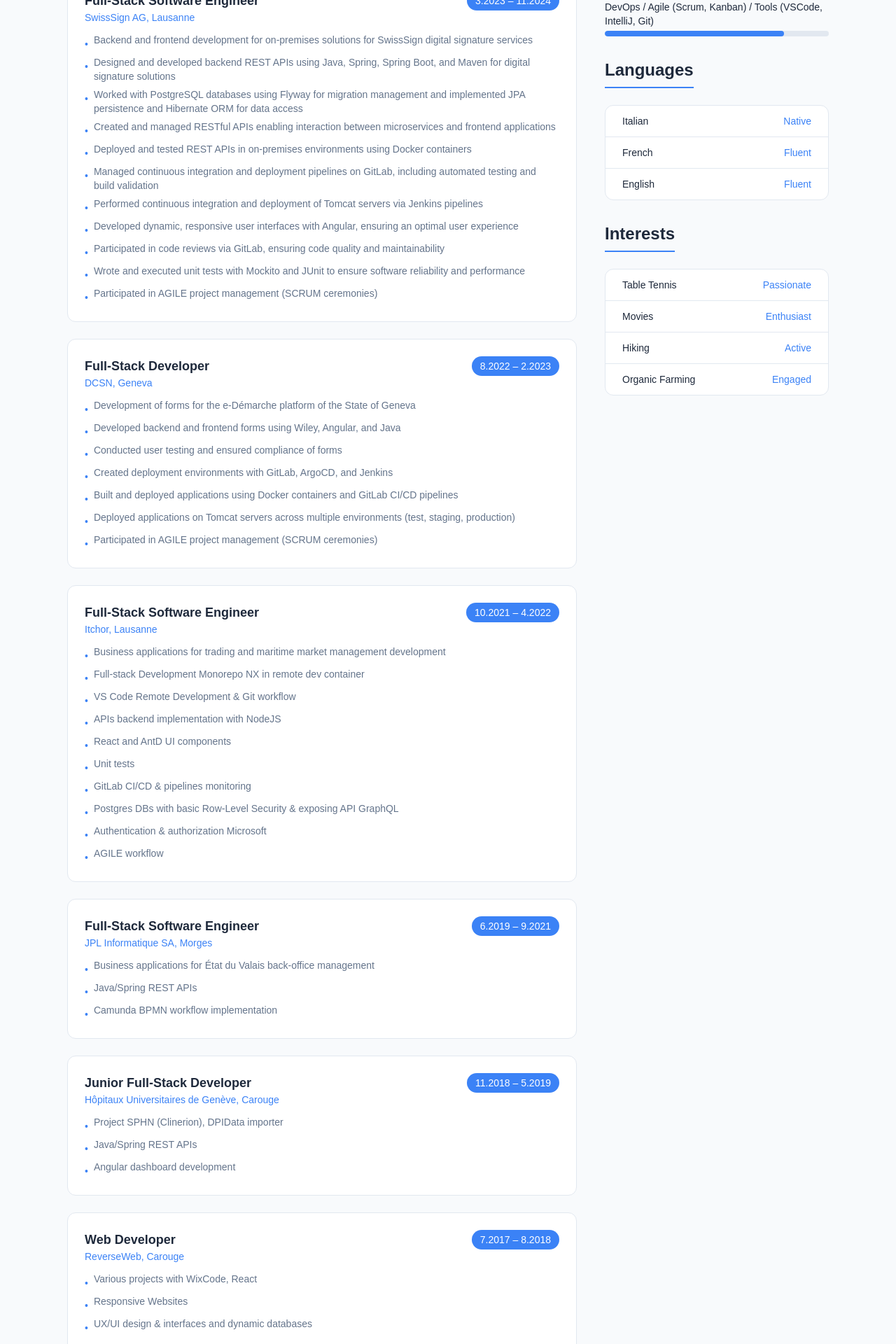
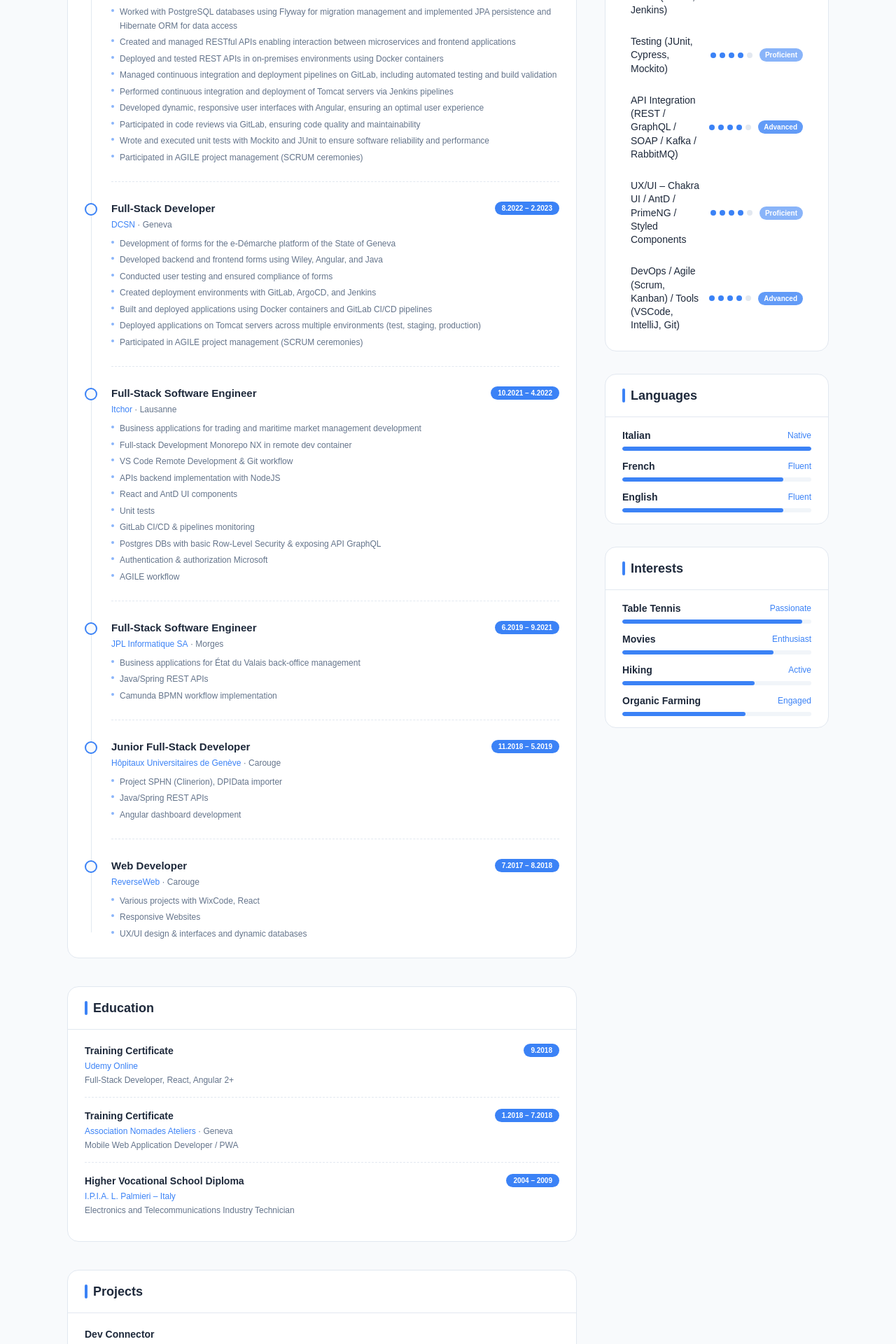
Before and after one commit to mdnuruzzamannirob/new-portfolio, a Next.js app: page / in a window 1280 px wide. Shown: the part 840-2760 px from the top of the page at 70% size. Built offline with nearby package versions, Linux system fonts and the light colour scheme; a web font is replaced by a local one.

Commit message:
feat: enhance section layouts and styling for improved visual consistency

```diff
--- a/src/components/sections/EducationSection.tsx
+++ b/src/components/sections/EducationSection.tsx
@@ -3,29 +3,34 @@
 
 const EducationSection = () => {
   return (
-    <section>
+    <section className="bg-card-bg border border-card-border rounded-2xl overflow-hidden">
       <SectionTitle>Education</SectionTitle>
-      <div className="space-y-4">
+
+      <div className="px-5 sm:px-6 py-5 space-y-4">
         {education.map((edu, i) => (
           <div
             key={i}
-            className="bg-card-bg border border-card-border rounded-xl p-4 sm:p-6 hover:border-primary/40 transition-colors"
+            className={`pb-4 ${
+              i < education.length - 1
+                ? "border-b border-dashed border-card-border"
+                : ""
+            }`}
           >
-            <div className="flex flex-col sm:flex-row sm:items-start sm:justify-between gap-1 sm:gap-4 mb-2">
-              <div>
-                <h3 className="text-base font-semibold text-foreground">
-                  {edu.degree}
-                </h3>
-                <p className="text-primary text-sm font-medium">
-                  {edu.institution}
-                  {edu.location ? `, ${edu.location}` : ""}
-                </p>
-              </div>
-              <span className="text-xs sm:text-sm text-primary-foreground bg-primary px-3 py-1 rounded-full font-medium whitespace-nowrap self-start">
+            <div className="flex flex-wrap items-start justify-between gap-2 mb-1">
+              <h3 className="text-sm font-semibold text-foreground">
+                {edu.degree}
+              </h3>
+              <span className="text-[10px] font-semibold text-primary-foreground bg-primary px-2.5 py-0.5 rounded-full whitespace-nowrap">
                 {edu.period}
               </span>
             </div>
-            <p className="text-sm text-muted">{edu.description}</p>
+            <p className="text-xs font-medium text-primary mb-1">
+              {edu.institution}
+              {edu.location ? (
+                <span className="text-muted font-normal"> · {edu.location}</span>
+              ) : null}
+            </p>
+            <p className="text-xs text-muted">{edu.description}</p>
           </div>
         ))}
       </div>
--- a/src/components/sections/ExperienceSection.tsx
+++ b/src/components/sections/ExperienceSection.tsx
@@ -3,37 +3,62 @@
 
 const ExperienceSection = () => {
   return (
-    <section>
+    <section className="bg-card-bg border border-card-border rounded-2xl overflow-hidden">
       <SectionTitle>Work Experience</SectionTitle>
-      <div className="space-y-6">
+
+      {/* Timeline */}
+      <div className="px-5 sm:px-6 py-6">
+        <div className="relative">
+          {/* Vertical spine */}
+          <div className="absolute left-[9px] top-3 bottom-3 w-px bg-card-border" />
+
+          <div className="space-y-0">
             {experiences.map((exp, i) => (
-          <div
-            key={i}
-            className="bg-card-bg border border-card-border rounded-xl p-4 sm:p-6 hover:border-primary/40 transition-colors"
-          >
-            <div className="flex flex-col sm:flex-row sm:items-start sm:justify-between gap-1 sm:gap-4 mb-3">
-              <div>
-                <h3 className="text-base sm:text-lg font-semibold text-foreground">
+              <div key={i} className="relative flex gap-5 pb-7 last:pb-0">
+                {/* Dot */}
+                <div className="relative z-10 shrink-0 mt-0.5">
+                  <div className="w-[18px] h-[18px] rounded-full bg-background border-2 border-primary" />
+                </div>
+
+                {/* Content */}
+                <div className="flex-1 min-w-0">
+                  {/* Top row: role + period */}
+                  <div className="flex flex-wrap items-start justify-between gap-2 mb-1">
+                    <h3 className="text-sm sm:text-[15px] font-semibold text-foreground leading-snug">
                       {exp.role}
                     </h3>
-                <p className="text-primary text-sm font-medium">
-                  {exp.company}, {exp.location}
-                </p>
-              </div>
-              <span className="text-xs sm:text-sm text-primary-foreground bg-primary px-3 py-1 rounded-full font-medium whitespace-nowrap self-start">
+                    <span className="text-[10px] font-semibold text-primary-foreground bg-primary px-2.5 py-0.5 rounded-full whitespace-nowrap">
                       {exp.period}
                     </span>
                   </div>
-            <ul className="space-y-1.5 text-sm text-muted">
+
+                  {/* Company */}
+                  <p className="text-xs font-medium text-primary mb-2.5">
+                    {exp.company}
+                    {exp.location ? (
+                      <span className="text-muted font-normal"> · {exp.location}</span>
+                    ) : null}
+                  </p>
+
+                  {/* Highlights */}
+                  <ul className="space-y-1">
                     {exp.highlights.map((item, j) => (
-                <li key={j} className="flex items-start gap-2">
-                  <span className="text-primary mt-1.5 shrink-0">•</span>
-                  <span>{item}</span>
+                      <li key={j} className="flex items-start gap-2 text-xs text-muted leading-relaxed">
+                        <span className="shrink-0 mt-[5px] w-1 h-1 rounded-full bg-primary/60" />
+                        {item}
                       </li>
                     ))}
                   </ul>
+
+                  {/* Divider between entries */}
+                  {i < experiences.length - 1 && (
+                    <div className="mt-6 border-t border-dashed border-card-border" />
+                  )}
+                </div>
               </div>
             ))}
+          </div>
+        </div>
       </div>
     </section>
   );
--- a/src/components/sections/InterestsSection.tsx
+++ b/src/components/sections/InterestsSection.tsx
@@ -1,26 +1,41 @@
 import { interests } from "@/lib/constants/data";
 import SectionTitle from "@/components/ui/SectionTitle";
 
+const levelToPercent: Record<string, number> = {
+  Passionate: 95,
+  Enthusiast: 80,
+  Active: 70,
+  Engaged: 65,
+  Casual: 45,
+};
+
 const InterestsSection = () => {
   return (
-    <section>
+    <section className="bg-card-bg border border-card-border rounded-2xl overflow-hidden">
       <SectionTitle>Interests</SectionTitle>
-      <div className="bg-card-bg border border-card-border rounded-xl overflow-hidden">
-        {interests.map((interest, i) => (
-          <div
-            key={i}
-            className={`flex items-center justify-between px-4 sm:px-6 py-3 ${
-              i !== interests.length - 1 ? "border-b border-card-border" : ""
-            }`}
-          >
-            <span className="text-sm font-medium text-foreground">
-              {interest.name}
-            </span>
-            <span className="text-xs sm:text-sm text-primary font-medium">
-              {interest.level}
-            </span>
-          </div>
-        ))}
+
+      <div className="px-5 sm:px-6 py-4 space-y-3">
+        {interests.map((interest, i) => {
+          const pct = levelToPercent[interest.level] ?? 50;
+          return (
+            <div key={i}>
+              <div className="flex items-center justify-between mb-1.5">
+                <span className="text-sm font-semibold text-foreground">
+                  {interest.name}
+                </span>
+                <span className="text-xs font-medium text-primary">
+                  {interest.level}
+                </span>
+              </div>
+              <div className="w-full h-1.5 bg-section-bg rounded-full overflow-hidden">
+                <div
+                  className="h-full bg-primary rounded-full"
+                  style={{ width: `${pct}%` }}
+                />
+              </div>
+            </div>
+          );
+        })}
       </div>
     </section>
   );
--- a/src/components/sections/LanguagesSection.tsx
+++ b/src/components/sections/LanguagesSection.tsx
@@ -1,26 +1,41 @@
 import { languages } from "@/lib/constants/data";
 import SectionTitle from "@/components/ui/SectionTitle";
 
+const levelToPercent: Record<string, number> = {
+  Native: 100,
+  Fluent: 85,
+  Advanced: 70,
+  Intermediate: 55,
+  Basic: 35,
+};
+
 const LanguagesSection = () => {
   return (
-    <section>
+    <section className="bg-card-bg border border-card-border rounded-2xl overflow-hidden">
       <SectionTitle>Languages</SectionTitle>
-      <div className="bg-card-bg border border-card-border rounded-xl overflow-hidden">
-        {languages.map((lang, i) => (
-          <div
-            key={i}
-            className={`flex items-center justify-between px-4 sm:px-6 py-3 ${
-              i !== languages.length - 1 ? "border-b border-card-border" : ""
-            }`}
-          >
-            <span className="text-sm font-medium text-foreground">
-              {lang.name}
-            </span>
-            <span className="text-xs sm:text-sm text-primary font-medium">
-              {lang.level}
-            </span>
-          </div>
-        ))}
+
+      <div className="px-5 sm:px-6 py-4 space-y-3">
+        {languages.map((lang, i) => {
+          const pct = levelToPercent[lang.level] ?? 50;
+          return (
+            <div key={i}>
+              <div className="flex items-center justify-between mb-1.5">
+                <span className="text-sm font-semibold text-foreground">
+                  {lang.name}
+                </span>
+                <span className="text-xs font-medium text-primary">
+                  {lang.level}
+                </span>
+              </div>
+              <div className="w-full h-1.5 bg-section-bg rounded-full overflow-hidden">
+                <div
+                  className="h-full bg-primary rounded-full"
+                  style={{ width: `${pct}%` }}
+                />
+              </div>
+            </div>
+          );
+        })}
       </div>
     </section>
   );
--- a/src/components/sections/ProjectsSection.tsx
+++ b/src/components/sections/ProjectsSection.tsx
@@ -19,23 +19,28 @@
 
 const ProjectsSection = () => {
   return (
-    <section>
+    <section className="bg-card-bg border border-card-border rounded-2xl overflow-hidden">
       <SectionTitle>Projects</SectionTitle>
-      <div className="space-y-4">
+
+      <div className="px-5 sm:px-6 py-5 space-y-5">
         {projects.map((project, i) => (
           <div
             key={i}
-            className="bg-card-bg border border-card-border rounded-xl p-4 sm:p-6 hover:border-primary/40 transition-colors"
+            className={`pb-5 ${
+              i < projects.length - 1
+                ? "border-b border-dashed border-card-border"
+                : ""
+            }`}
           >
-            <h3 className="text-base font-semibold text-foreground mb-1">
+            <h3 className="text-sm font-semibold text-foreground mb-1">
               {project.name}
             </h3>
-            <p className="text-sm text-muted mb-3">{project.description}</p>
+            <p className="text-xs text-muted mb-3 leading-relaxed">{project.description}</p>
             <div className="flex flex-wrap gap-1.5">
               {project.tags.map((tag, j) => (
                 <span
                   key={j}
-                  className={`text-xs px-2.5 py-1 rounded-full font-medium ${getTagColor(j)}`}
+                  className={`text-[10px] font-medium px-2 py-0.5 rounded-full ${getTagColor(j)}`}
                 >
                   {tag}
                 </span>
--- a/src/components/sections/SkillsSection.tsx
+++ b/src/components/sections/SkillsSection.tsx
@@ -1,23 +1,58 @@
 import { skills } from "@/lib/constants/data";
 import SectionTitle from "@/components/ui/SectionTitle";
 
+const levelLabel = (level: number) => {
+  if (level >= 90) return "Expert";
+  if (level >= 80) return "Advanced";
+  if (level >= 65) return "Proficient";
+  return "Familiar";
+};
+
+const levelColor = (level: number) => {
+  if (level >= 90) return "bg-primary text-primary-foreground";
+  if (level >= 80) return "bg-primary/80 text-primary-foreground";
+  if (level >= 65) return "bg-primary/60 text-primary-foreground";
+  return "bg-primary/40 text-primary-foreground";
+};
+
 const SkillsSection = () => {
   return (
-    <section>
+    <section className="bg-card-bg border border-card-border rounded-2xl overflow-hidden">
       <SectionTitle>Skills</SectionTitle>
-      <div className="space-y-3">
+
+      <div className="px-5 sm:px-6 py-4 space-y-1.5">
         {skills.map((skill, i) => (
-          <div key={i}>
-            <div className="flex items-center justify-between mb-1">
-              <span className="text-sm font-medium text-foreground">
-                {skill.name}
+          <div
+            key={i}
+            className="flex items-center justify-between gap-3 px-3 py-2.5 rounded-xl hover:bg-section-bg transition-colors group"
+          >
+            {/* Name */}
+            <span className="text-xs sm:text-sm font-medium text-foreground leading-snug">
+              {skill.name}
+            </span>
+
+            {/* Right: dots + badge */}
+            <div className="flex items-center gap-2.5 shrink-0">
+              <div className="flex gap-[5px] items-center">
+                {Array.from({ length: 5 }).map((_, d) => {
+                  const filled = d < Math.round((skill.level / 100) * 5);
+                  return (
+                    <span
+                      key={d}
+                      className={`w-2 h-2 rounded-full transition-colors ${
+                        filled
+                          ? "bg-primary"
+                          : "bg-card-border group-hover:bg-primary/20"
+                      }`}
+                    />
+                  );
+                })}
+              </div>
+              <span
+                className={`text-[10px] font-semibold px-2 py-0.5 rounded-full whitespace-nowrap ${levelColor(skill.level)}`}
+              >
+                {levelLabel(skill.level)}
               </span>
-            </div>
-            <div className="w-full h-2 bg-card-border rounded-full overflow-hidden">
-              <div
-                className="h-full bg-primary rounded-full transition-all duration-500"
-                style={{ width: `${skill.level}%` }}
-              />
             </div>
           </div>
         ))}
--- a/src/components/ui/SectionTitle.tsx
+++ b/src/components/ui/SectionTitle.tsx
@@ -1,7 +1,10 @@
 const SectionTitle = ({ children }: { children: React.ReactNode }) => (
-  <h2 className="text-xl sm:text-2xl font-bold text-foreground mb-6 pb-2 border-b-2 border-primary inline-block">
-    {children}
-  </h2>
+  <div className="px-5 sm:px-6 py-4 border-b border-card-border">
+    <h2 className="text-base sm:text-lg font-bold text-foreground flex items-center gap-2">
+      <span className="w-1 h-5 rounded-full bg-primary inline-block shrink-0" />
+      {children}
+    </h2>
+  </div>
 );
 
 export default SectionTitle;
```
Lines whose indentation alone changed are shown as unchanged.
